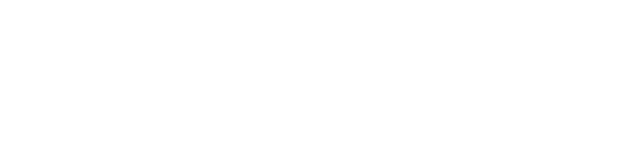
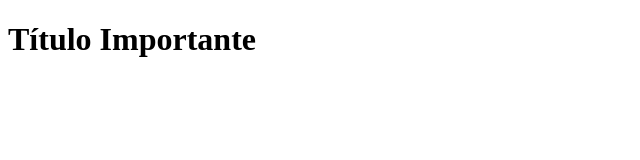
Before and after one commit to Marce-Goni/Proyect-One, a plain HTML site: page index.html in a window 1280 px wide. Shown: the whole page, without its empty margins (0-640 px from the left). Drawn offline with Linux system fonts and the light colour scheme.

Commit message:
Titulo importante

```diff
--- a/index.html
+++ b/index.html
@@ -3,7 +3,9 @@
 <head>
     <meta charset="UTF-8">
     <meta name="viewport" content="width=device-width, initial-scale=1.0">
-    <title>Document</title>
+    <title>Título 1</title>
+
+    <h1>Título Importante</h1>
 </head>
 <body>
 
```
